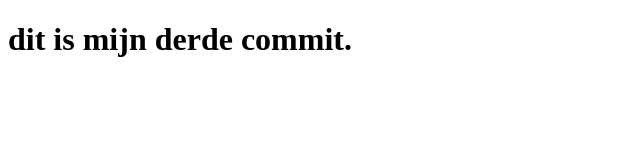
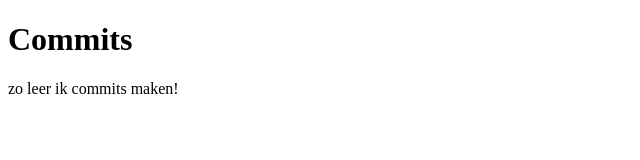
Before and after one commit to thijsieboy007/vebr-J1-P1-C2019, a plain HTML site: page index.html in a window 1280 px wide. Shown: the whole page, without its empty margins (0-640 px from the left). Drawn offline with Linux system fonts and the light colour scheme.

Commit message:
vierde commit

```diff
--- a/index.html
+++ b/index.html
@@ -7,6 +7,7 @@
     <title>Document</title>
 </head>
 <body>
-    <h1>dit is mijn derde commit.</h1>
+    <h1>Commits</h1>
+    <p>zo leer ik commits maken!</p>
 </body>
 </html>
```
